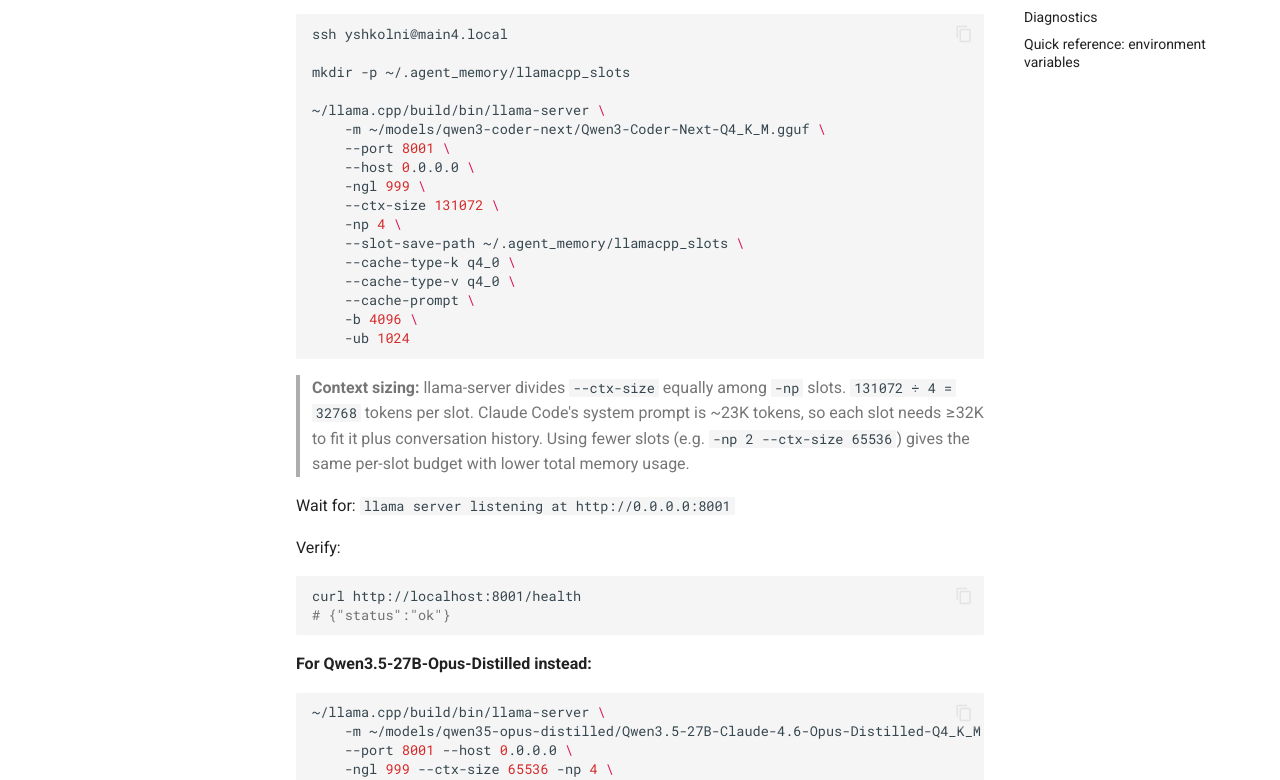
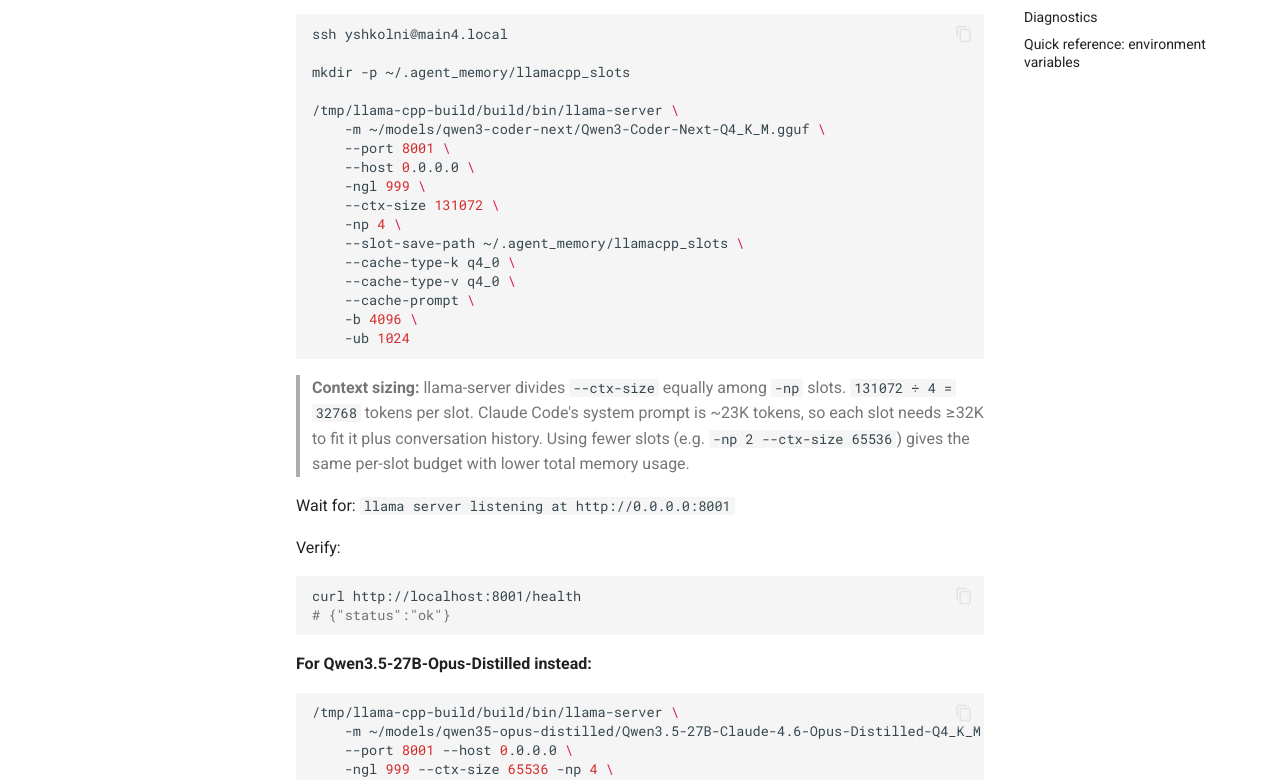
Before and after one commit to yshk-mxim/agent-memory, an MkDocs documentation site: the page built from docs/llamacpp_thor_example.md, in a window 1280 px wide and 1400 px high. Shown: the part 601-1381 px from the top of the window. Built offline with MkDocs 1.6.1 and Material for MkDocs 9.7.7, drawn with Linux system fonts in a browser that asks for light colours; comment, search, counter and statistics services are not loaded; the version menu is left out.

Commit message:
docs: Fix llama-server binary path on Thor (/tmp/llama-cpp-build)
Co-Authored-By: Claude Sonnet 4.6 <noreply@anthropic.com>

````diff
--- a/docs/llamacpp_thor_example.md
+++ b/docs/llamacpp_thor_example.md
@@ -22,7 +22,7 @@ ssh yshkolni@main4.local
 
 mkdir -p ~/.agent_memory/llamacpp_slots
 
-~/llama.cpp/build/bin/llama-server \
+/tmp/llama-cpp-build/build/bin/llama-server \
     -m ~/models/qwen3-coder-next/Qwen3-Coder-Next-Q4_K_M.gguf \
     --port 8001 \
     --host 0.0.0.0 \
@@ -53,7 +53,7 @@ curl http://localhost:8001/health
 
 **For Qwen3.5-27B-Opus-Distilled instead:**
 ```bash
-~/llama.cpp/build/bin/llama-server \
+/tmp/llama-cpp-build/build/bin/llama-server \
     -m ~/models/qwen35-opus-distilled/Qwen3.5-27B-Claude-4.6-Opus-Distilled-Q4_K_M.gguf \
     --port 8001 --host 0.0.0.0 \
     -ngl 999 --ctx-size 65536 -np 4 \
````
